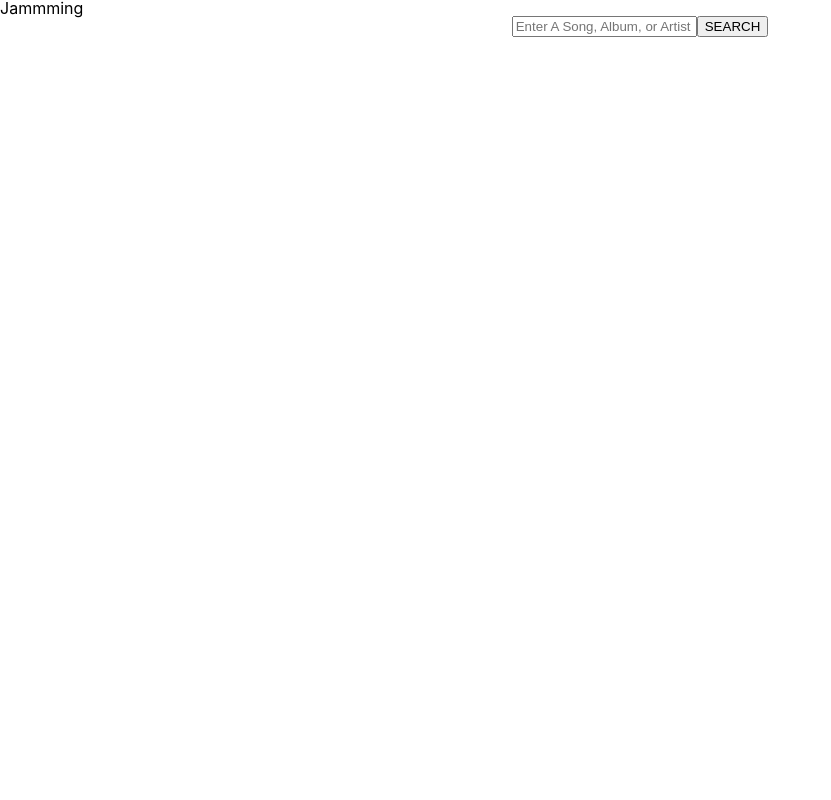
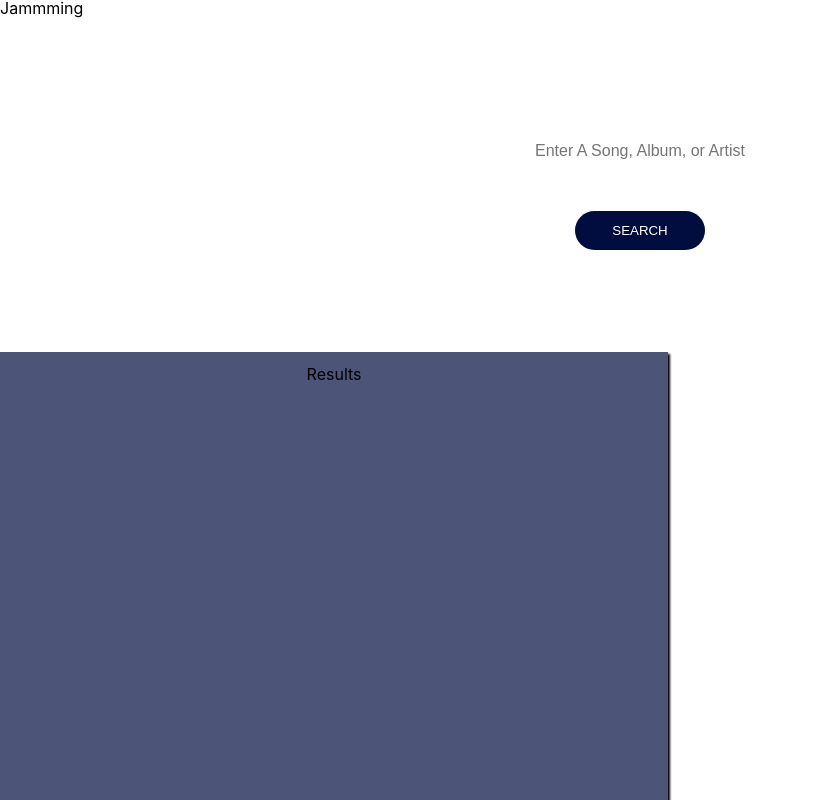
Before and after one commit to asiedusolo/jamming, a React (Create React App) app: page / in a window 1280 px wide. Shown: the top 800 px of the page, without its empty margins (0-831 px from the left). Built offline with nearby package versions, Linux system fonts and the light colour scheme.

Commit message:
adding searchResults component

```diff
--- a/src/Components/App/App.js
+++ b/src/Components/App/App.js
@@ -1,5 +1,6 @@
 import './App.css';
 import SearchBar from '../SearchBar/SearchBar';
+import SearchResults from '../SearchResults/SearchResults';
 
 function App() {
   return (
@@ -10,6 +11,7 @@ function App() {
         <SearchBar />
         <div className="App-playlist">
           {/* <!-- Add a SearchResults component --> */}
+          <SearchResults />
           {/* <!-- Add a Playlist component --> */}
         </div>
       </div>
--- a/src/Components/SearchBar/SearchBar.css
+++ b/src/Components/SearchBar/SearchBar.css
@@ -0,0 +1,40 @@
+.SearchBar {
+  display: flex;
+  flex-direction: column;
+  align-items: center;
+  padding-top: 6.94rem;
+  margin-bottom: 6.33rem;
+}
+
+.SearchBar input {
+  width: 287px;
+  padding: 0.88rem 0;
+  border: 1px solid #fff;
+  border-radius: 3px;
+  margin-bottom: 2.22rem;
+  color: #010c3f;
+  text-align: center;
+  font-size: 1rem;
+}
+
+.SearchBar input:focus {
+  outline: none;
+}
+
+.SearchButton {
+  cursor: pointer;
+  width: 8.11rem;
+  padding: 0.77rem 0;
+  border-radius: 54px;
+  background-color: #010c3f;
+  text-align: center;
+  font-size: 0.833rem;
+  transition: background-color 0.25s;
+  border: 0px;
+  color: #fff;
+  font-weight: 500;
+}
+
+.SearchButton:hover {
+  background-color: rgba(108, 65, 233, 0.7);
+}
--- /dev/null
+++ b/src/Components/SearchResults/SearchResults.css
@@ -0,0 +1,20 @@
+.SearchResults {
+    width: 50%;
+    height: 950px;
+    overflow-y: scroll;
+    padding: .88rem;
+    background-color: rgba(1, 12, 63, 0.7);
+    box-shadow: 0 4px 2px 2px #000000;
+  }
+
+  ::-webkit-scrollbar {
+      width: 0px;
+      background: transparent;
+  }
+
+  @media only screen and (max-width: 1020px) {
+    .SearchResults {
+      width: 90%;
+      margin-bottom: 2rem;
+    }
+  }
--- /dev/null
+++ b/src/Components/SearchResults/SearchResults.js
@@ -0,0 +1,12 @@
+import "./SearchResults.css";
+
+function SearchResults() {
+  return (
+    <div className="SearchResults">
+      <h2>Results</h2>
+      {/* <!-- Add a TrackList component --> */}
+    </div>
+  );
+}
+
+export default SearchResults
```
